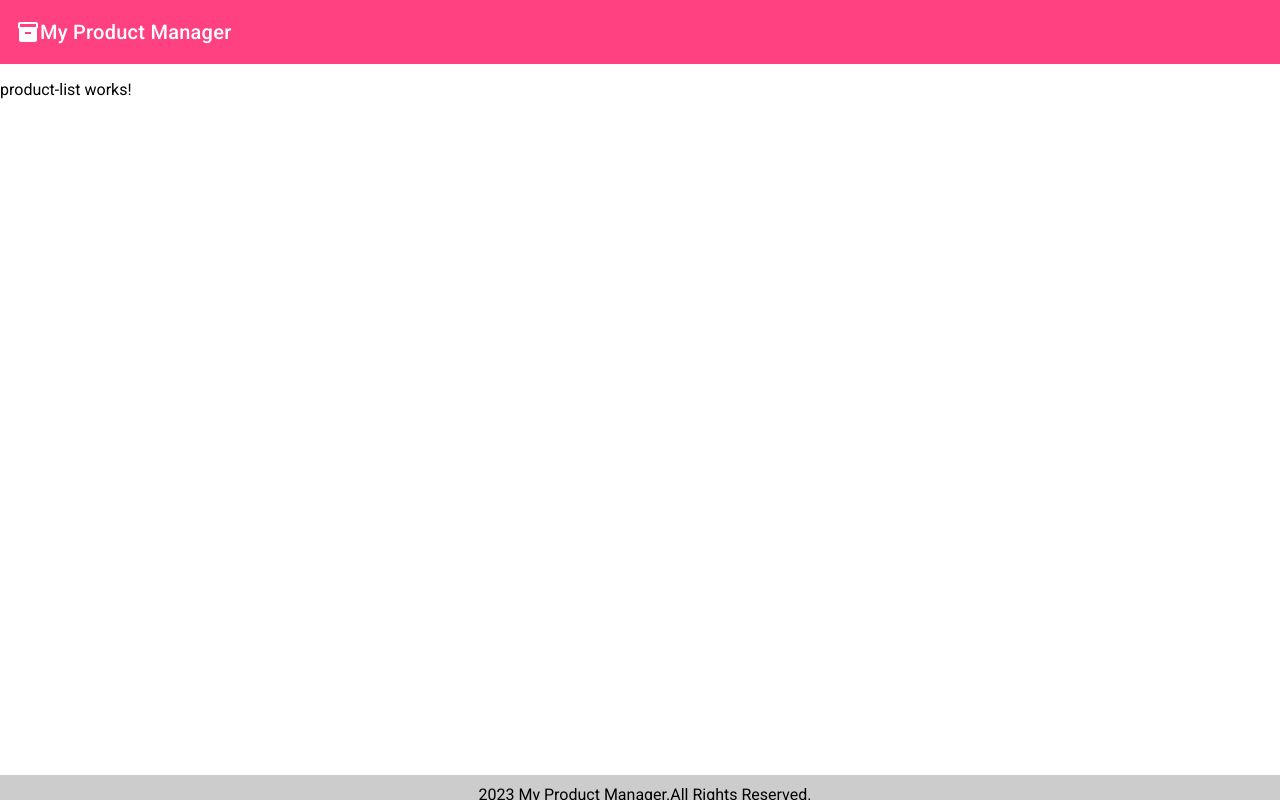
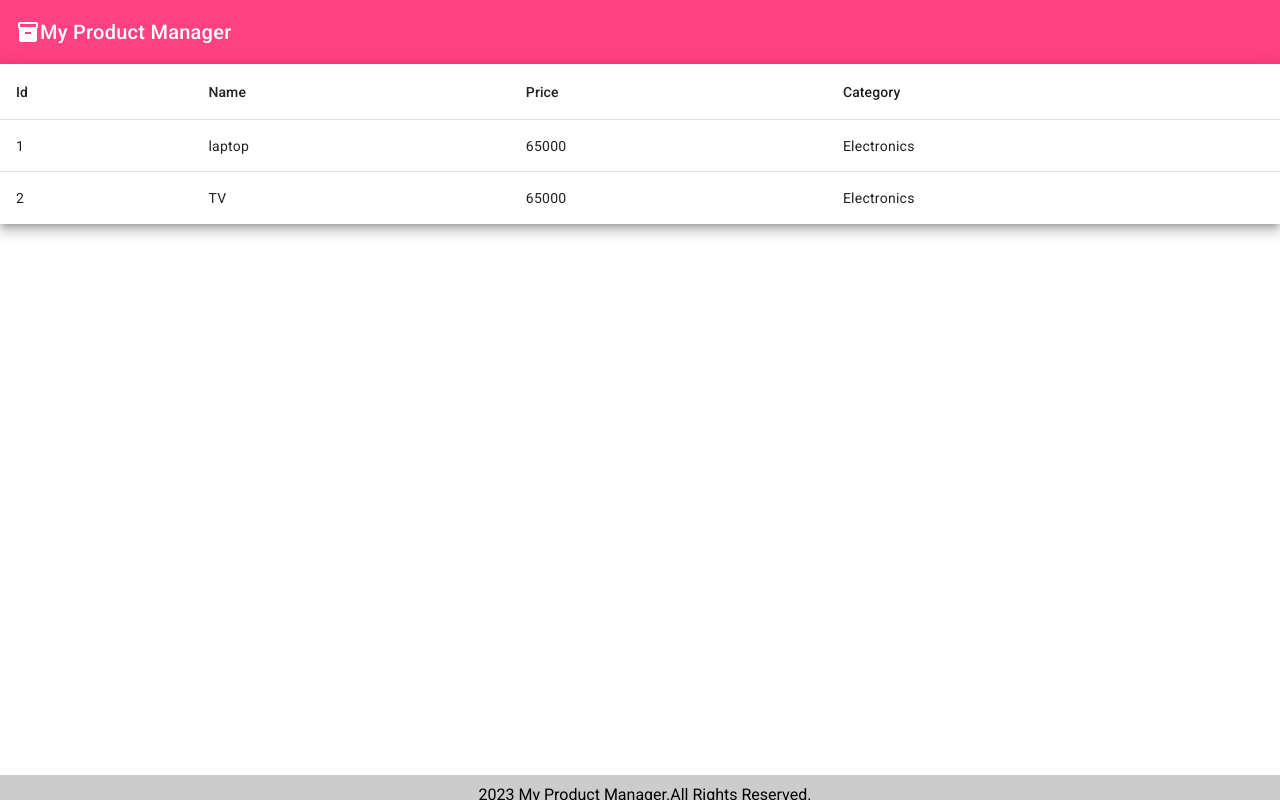
Before and after one commit to proactivecoder91/product-management-system, an Angular app: page /productList in a window 1280 px wide. Built offline with nearby package versions, Linux system fonts and the light colour scheme; data requests are answered from the project's data file.

Commit message:
feat: Added the functionality of mat table and populated it with the list of added products with specific columns

```diff
--- a/src/app/components/product-list/product-list.component.css
+++ b/src/app/components/product-list/product-list.component.css
@@ -0,0 +1,3 @@
+table {
+    width: 80%;
+  }
--- a/src/app/components/product-list/product-list.component.html
+++ b/src/app/components/product-list/product-list.component.html
@@ -1 +1,24 @@
-<p>product-list works!</p>
+<table mat-table [dataSource]="dataSource" class="mat-elevation-z8">
+  <ng-container matColumnDef="id">
+    <th mat-header-cell *matHeaderCellDef>Id</th>
+    <td mat-cell *matCellDef="let val">{{ val.id }}</td>
+  </ng-container>
+
+  <ng-container matColumnDef="productName">
+    <th mat-header-cell *matHeaderCellDef>Name</th>
+    <td mat-cell *matCellDef="let val">{{ val.productName }}</td>
+  </ng-container>
+
+  <ng-container matColumnDef="price">
+    <th mat-header-cell *matHeaderCellDef>Price</th>
+    <td mat-cell *matCellDef="let val">{{ val.price }}</td>
+  </ng-container>
+
+  <ng-container matColumnDef="category">
+    <th mat-header-cell *matHeaderCellDef>Category</th>
+    <td mat-cell *matCellDef="let val">{{ val.category }}</td>
+  </ng-container>
+
+  <tr mat-header-row *matHeaderRowDef="displayedColumns"></tr>
+  <tr mat-row *matRowDef="let row; columns: displayedColumns"></tr>
+</table>
--- a/src/app/components/product-list/product-list.component.ts
+++ b/src/app/components/product-list/product-list.component.ts
@@ -1,13 +1,31 @@
-import { Component } from '@angular/core';
+import { Component , OnInit } from '@angular/core';
 import { CommonModule } from '@angular/common';
+import { ProductService } from '../../services/product.service';
+import {MatTableModule} from '@angular/material/table';
+import { MatTableDataSource } from '@angular/material/table';
+import { ProductTable} from '../../models/ProductTable';
 
 @Component({
   selector: 'app-product-list',
   standalone: true,
-  imports: [CommonModule],
+  imports: [CommonModule, MatTableModule],
   templateUrl: './product-list.component.html',
   styleUrl: './product-list.component.css'
 })
-export class ProductListComponent {
+export class ProductListComponent implements OnInit {
+  displayedColumns: string[] = ['id', 'productName', 'price', 'category'];
+  dataSource: any;
 
+  constructor(private productService: ProductService) {}
+
+  ngOnInit(): void {
+    this.productService.getProductList().subscribe(
+      (data: ProductTable[]) => {
+        this.dataSource = new MatTableDataSource<ProductTable>(data);
+      },
+      (error) => {
+        console.error(error);
+      }
+    );
+  }
 }
--- /dev/null
+++ b/src/app/models/ProductTable.ts
@@ -0,0 +1,6 @@
+export interface ProductTable{
+  id: number;
+  productName: string;
+  price: number;
+  category: string;
+}
--- a/src/app/services/product.service.ts
+++ b/src/app/services/product.service.ts
@@ -1,6 +1,6 @@
 import { HttpClient } from '@angular/common/http';
 import { Injectable } from '@angular/core';
-
+import {Observable} from 'rxjs';
 @Injectable({
   providedIn: 'root'
 })
@@ -10,4 +10,8 @@ export class ProductService {
   addProduct(obj:any){
   return this.http.post("http://localhost:3000/products",obj);
   }
+
+  getProductList(): Observable<any[]>{
+    return this.http.get<any[]>("http://localhost:3000/products");
+  }
 }
```
